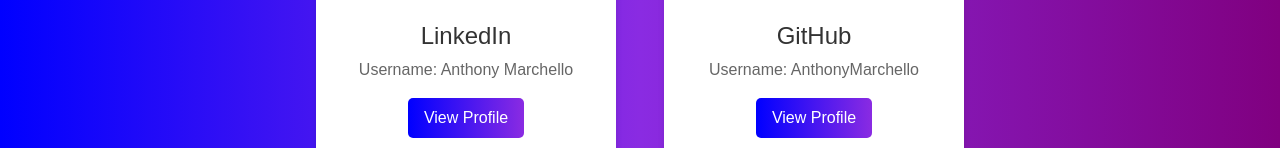
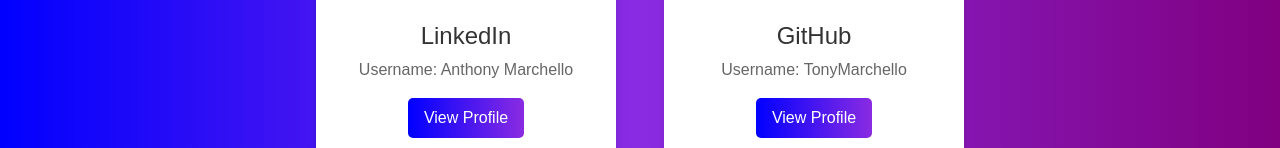
Before and after one commit to TonyMarchello/tonymarchello.github.io, a React (Vite) app: page /contact in a window 1280 px wide. Shown: the part 344-492 px from the top of the page. Built offline with nearby package versions, Linux system fonts and the light colour scheme.

Commit message:
fixing website so it can run as a github page

```diff
--- a/package.json
+++ b/package.json
@@ -20,5 +20,6 @@
     "@types/react-dom": "^18.2.19",
     "@vitejs/plugin-react": "^4.2.1",
     "vite": "^6.3.5"
-  }
+  },
+  "homepage": "https://tonymarchello.github.io"
 }
--- a/src/components/Contact.jsx
+++ b/src/components/Contact.jsx
@@ -36,9 +36,9 @@
                     />
                     <div className="profile-info">
                         <h3>GitHub</h3>
-                        <p>Username: AnthonyMarchello</p>
+                        <p>Username: TonyMarchello</p>
                         <a
-                            href="https://github.com/AnthonyMarchello?tab=repositories"
+                            href="https://github.com/TonyMarchello"
                             target="_blank"
                             rel="noopener noreferrer"
                             className="profile-link"
--- a/vite.config.js
+++ b/vite.config.js
@@ -3,6 +3,6 @@
 
 // https://vitejs.dev/config/
 export default defineConfig({
-    base: "./",
+    base: '/',
     plugins: [react()],
 })
```
